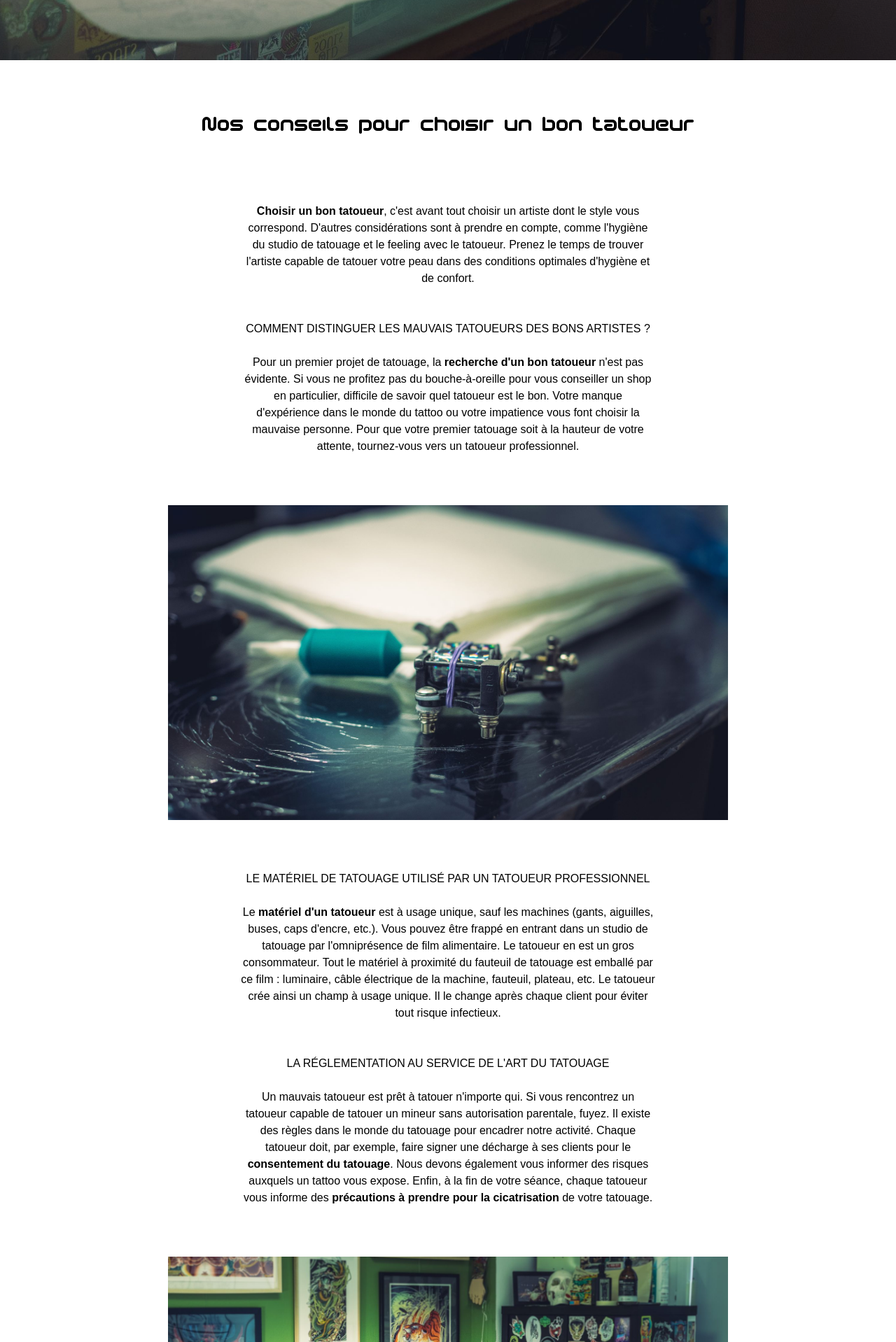
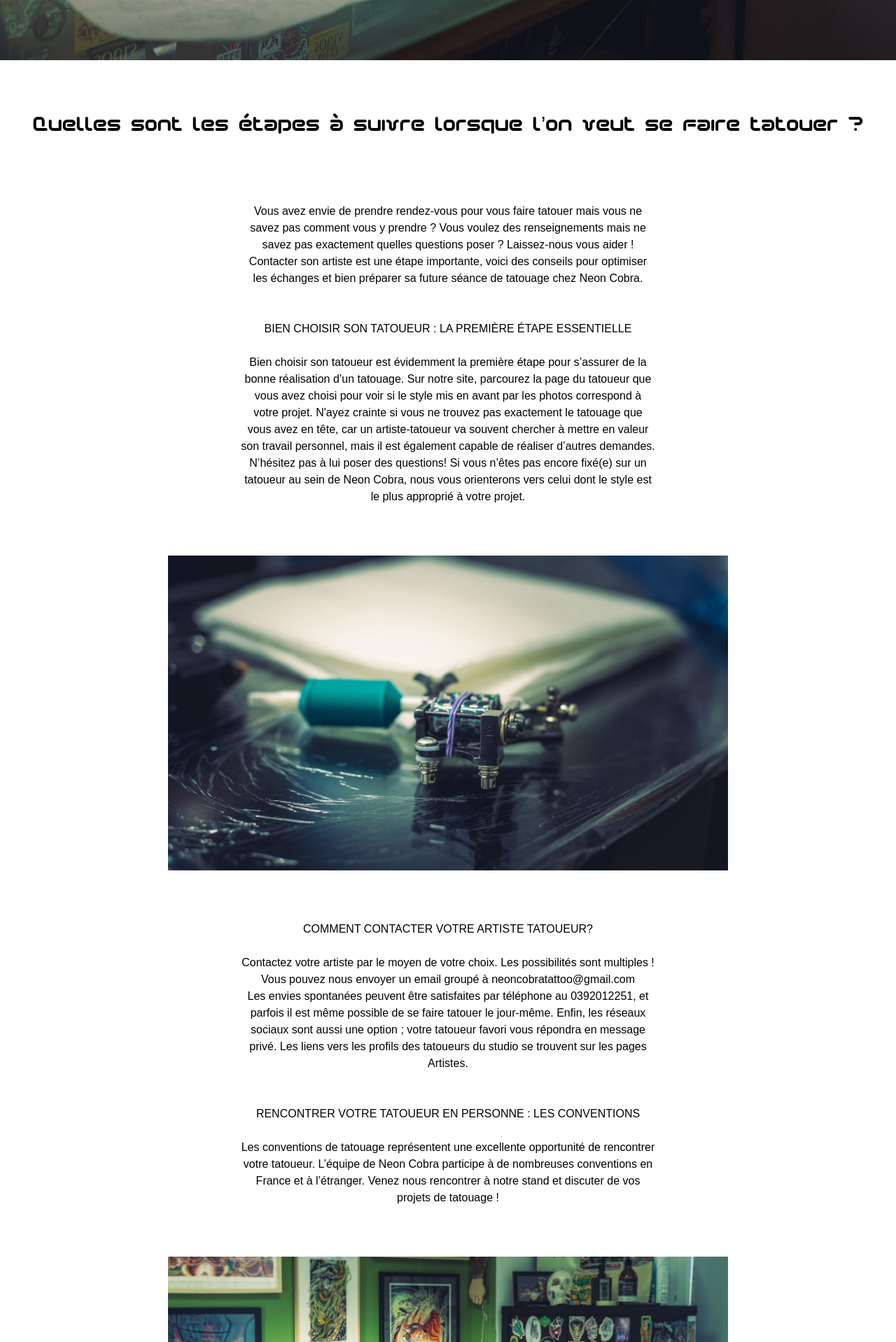
Before and after one commit to StefanHyde/NCT, a Next.js app: page /actualites in a window 1280 px wide. Shown: the part 682-2600 px from the top of the page at 70% size. Built offline with nearby package versions, Linux system fonts and the light colour scheme.

Commit message:
Update blog article

```diff
--- a/pages/actualites/index.js
+++ b/pages/actualites/index.js
@@ -5,7 +5,7 @@ import Image from "next/image";
 import Link from "next/link";
 
 
-export default function Bertrand() {
+export default function Blog() {
 
     return (
         <>
@@ -25,27 +25,30 @@ export default function Bertrand() {
             </div>
 
             <div className="flex flex-col py-12 bg-neutrals-0 space-y-12">
-                <h3 className="p-6 font-scified text-3xl font-normal text-neutrals-1000 text-center">Nos conseils pour
-                    choisir un bon tatoueur</h3>
+                <h3 className="p-6 font-scified text-3xl font-normal text-neutrals-1000 text-center">Quelles sont les
+                    étapes à suivre lorsque l’on veut se faire tatouer ?</h3>
                 <div className="flex flex-col  items-center">
 
                     <div className="w-full p-6 md:w-2/3 xl:w-1/2 font-poppins text-center text-neutrals-1000">
-                        <p><strong>Choisir un bon tatoueur</strong>, c'est avant tout choisir un artiste dont le style
-                            vous correspond. D'autres considérations sont à prendre en compte, comme l'hygiène du studio
-                            de tatouage et le feeling avec le tatoueur. Prenez le temps de trouver l'artiste capable de
-                            tatouer votre peau dans des conditions optimales d'hygiène et de confort.</p>
+                        <p>Vous avez envie de prendre rendez-vous pour vous faire tatouer mais vous ne savez pas comment
+                            vous y prendre ? Vous voulez des renseignements mais ne savez pas exactement quelles
+                            questions poser ? Laissez-nous vous aider ! Contacter son artiste est une étape importante,
+                            voici des conseils pour optimiser les échanges et bien préparer sa future séance de tatouage
+                            chez Neon Cobra.</p>
                     </div>
 
                     <div className="w-full p-6 md:w-2/3 xl:w-1/2 font-poppins text-center text-neutrals-1000">
-                        <h4 className="font-poppins text-center text-neutrals-1000 uppercase">Comment distinguer les
-                            mauvais tatoueurs des bons artistes ?</h4>
+                        <h4 className="font-poppins text-center text-neutrals-1000 uppercase">Bien choisir son tatoueur
+                            : La première étape essentielle</h4>
                         <br/>
-                        <p>Pour un premier projet de tatouage, la <strong>recherche d'un bon tatoueur</strong> n'est pas
-                            évidente. Si vous ne profitez pas du bouche-à-oreille pour vous conseiller un shop en
-                            particulier, difficile de savoir quel tatoueur est le bon. Votre manque d'expérience dans le
-                            monde du tattoo ou votre impatience vous font choisir la mauvaise personne. Pour que votre
-                            premier tatouage soit à la hauteur de votre attente, tournez-vous vers un tatoueur
-                            professionnel.</p>
+                        <p>Bien choisir son tatoueur est évidemment la première étape pour s’assurer de la bonne
+                            réalisation d’un tatouage. Sur notre site, parcourez la page du tatoueur que vous avez
+                            choisi pour voir si le style mis en avant par les photos correspond à votre projet. N'ayez
+                            crainte si vous ne trouvez pas exactement le tatouage que vous avez en tête, car un
+                            artiste-tatoueur va souvent chercher à mettre en valeur son travail personnel, mais il est
+                            également capable de réaliser d’autres demandes. N’hésitez pas à lui poser des questions! Si
+                            vous n’êtes pas encore fixé(e) sur un tatoueur au sein de Neon Cobra, nous vous orienterons
+                            vers celui dont le style est le plus approprié à votre projet.</p>
                     </div>
                 </div>
 
@@ -57,27 +60,27 @@ export default function Bertrand() {
                 <div className="flex flex-col  items-center">
 
                     <div className="w-full p-6 md:w-2/3 xl:w-1/2 font-poppins text-center text-neutrals-1000">
-                        <h4 className="font-poppins text-center text-neutrals-1000 uppercase">Le matériel de tatouage
-                            utilisé par un tatoueur professionnel</h4>
+                        <h4 className="font-poppins text-center text-neutrals-1000 uppercase">Comment contacter votre
+                            artiste tatoueur?</h4>
                         <br/>
-                        <p>Le <strong>matériel d'un tatoueur</strong> est à usage unique, sauf les machines (gants,
-                            aiguilles, buses, caps d'encre, etc.). Vous pouvez être frappé en entrant dans un studio de
-                            tatouage par l'omniprésence de film alimentaire. Le tatoueur en est un gros consommateur.
-                            Tout le matériel à proximité du fauteuil de tatouage est emballé par ce film : luminaire,
-                            câble électrique de la machine, fauteuil, plateau, etc. Le tatoueur crée ainsi un champ à
-                            usage unique. Il le change après chaque client pour éviter tout risque infectieux.</p>
+                        <p>Contactez votre artiste par le moyen de votre choix. Les possibilités sont multiples ! Vous
+                            pouvez nous envoyer un email groupé à <Link href={"mailto:neoncobratattoo@gmail.com"}
+                                                                        className="hover:text-primary-500 ease-in-out duration-300">neoncobratattoo@gmail.com</Link><br/> Les
+                            envies spontanées
+                            peuvent être satisfaites par téléphone au 0392012251, et parfois il est même possible de se
+                            faire tatouer le jour-même. Enfin, les réseaux sociaux sont aussi une option ; votre
+                            tatoueur favori vous répondra en message privé. Les liens vers les profils des tatoueurs du
+                            studio se trouvent sur les pages <Link href={"/#artists"}
+                                                                   className="hover:text-primary-500 ease-in-out duration-300"> Artistes</Link>.
+                        </p>
                     </div>
                     <div className="w-full p-6 md:w-2/3 xl:w-1/2 font-poppins text-center text-neutrals-1000">
-                        <h4 className="font-poppins text-center text-neutrals-1000 uppercase">La réglementation au
-                            service de l'art du tatouage</h4>
+                        <h4 className="font-poppins text-center text-neutrals-1000 uppercase">Rencontrer votre tatoueur
+                            en personne : Les conventions</h4>
                         <br/>
-                        <p>Un mauvais tatoueur est prêt à tatouer n'importe qui. Si vous rencontrez un tatoueur capable
-                            de tatouer un mineur sans autorisation parentale, fuyez. Il existe des règles dans le monde
-                            du tatouage pour encadrer notre activité. Chaque tatoueur doit, par exemple, faire signer
-                            une décharge à ses clients pour le <strong>consentement du tatouage</strong>. Nous devons
-                            également vous informer des risques auxquels un tattoo vous expose. Enfin, à la fin de votre
-                            séance, chaque tatoueur vous informe des <strong>précautions à prendre pour la
-                                cicatrisation </strong>de votre tatouage.</p>
+                        <p>Les conventions de tatouage représentent une excellente opportunité de rencontrer votre
+                            tatoueur. L’équipe de Neon Cobra participe à de nombreuses conventions en France et à
+                            l’étranger. Venez nous rencontrer à notre stand et discuter de vos projets de tatouage !</p>
                     </div>
                 </div>
 
@@ -88,36 +91,34 @@ export default function Bertrand() {
                 <div className="flex flex-col  items-center">
 
                     <div className="w-full p-6 md:w-2/3 xl:w-1/2 font-poppins text-center text-neutrals-1000">
-                        <h4 className="font-poppins text-center text-neutrals-1000 uppercase">Rencontrez les tatoueurs
-                            en salon ou en studio</h4>
+                        <h4 className="font-poppins text-center text-neutrals-1000 uppercase">Préparer votre projet :
+                            Clarifier vos idées</h4>
                         <br/>
-                        <p>Pour choisir un bon tatoueur, dépassez les écrans et les réseaux sociaux pour aller à la
-                            rencontre des artistes. Participez à des salons de tatouage ou rendez-vous directement au
-                            shop du ou des tatoueurs. C'est l'occasion de <strong>discuter de votre projet</strong>, de
-                            juger l'ambiance d'un studio et de voir si le feeling passe entre vous et votre futur
-                            tatoueur.</p>
+                        <p>Après avoir sélectionné et contacté votre tatoueur, il est important d'expliquer votre projet
+                            de manière concise pour éviter toute confusion. Cela permet également à l’artiste d’avoir
+                            une marge de création pour concevoir un motif unique pour vous. Il est utile d'accompagner
+                            votre demande d’une sélection d’images. Souvent, nous vous invitons à passer au studio pour
+                            une consultation, durant laquelle nous pourrons discuter de votre projet avant de planifier
+                            la séance de tatouage.</p>
                         <br/>
-                        <p>Un artiste peut être très bon, réaliser des tatouages de qualité, mais vous pouvez ne pas
-                            vous entendre. Choisir un bon tatoueur, c'est trouver la bonne personne qui comprend votre
-                            projet et est motivée pour le tatouer. Ce contact est essentiel pour garantir un parfait
-                            échange.</p>
+                        <p>Indiquez également la taille approximative de votre tatouage ainsi que l’emplacement souhaité
+                            sur votre corps. Une photo de la zone à tatouer est un bon moyen de montrer à votre tatoueur
+                            ce dont vous parlez, lui permettant de prendre en compte la présence d’autres tatouages ou
+                            de cicatrices, et d'adapter le dessin en conséquence.</p>
+                        <br/>
+                        <p>Précisez si vous désirez un tatouage en couleur ou en noir et gris. Si un motif vous plaît
+                            mais que les couleurs ne correspondent pas à vos préférences, il est possible de le modifier
+                            selon vos goûts.</p>
                     </div>
                     <div className="w-full p-6 md:w-2/3 xl:w-1/2 font-poppins text-center text-neutrals-1000">
-                        <h4 className="font-poppins text-center text-neutrals-1000 uppercase">Le choix du tatoueur en
-                            fonction du prix des tatouages</h4>
+                        <h4 className="font-poppins text-center text-neutrals-1000 uppercase">Disponibilités et
+                            coordonnées : Ne les oubliez pas!</h4>
                         <br/>
-                        <p>Choisir un bon tatoueur ne se fait pas en fonction du <strong>prix des tatouages</strong>. Un
-                            mauvais tatoueur peut pratiquer des tarifs excessifs alors qu'un très bon tatoueur peut
-                            demander un prix bas sans affecter la qualité de son travail. Chaque tatoueur est libre de
-                            fixer ses tarifs comme il l'entend.</p>
-                        <br/>
-                        <p>Le tarif d'un tatouage dépend de la complexité du projet, de sa taille, ou encore de la
-                            partie du corps concernée, mais aussi de la notoriété de l'artiste. Il est donc difficile de
-                            comparer les tatoueurs sur une question de tarif.</p>
-                        <p>Cependant, demandez au tatoueur le <strong>prix de la sortie d'aiguille</strong>. Il se situe
-                            en moyenne entre 80 et 100 € dans les studios de tatouage en France. Un prix plus bas doit
-                            vous mettre la puce à l'oreille : le tatoueur a besoin d'attirer les clients. Ce n'est
-                            généralement pas bon signe si le tatoueur manque d'activité.</p>
+                        <p>N’oubliez pas de nous communiquer vos disponibilités ainsi que votre numéro de téléphone,
+                            afin que nous puissions vous contacter en cas de créneaux disponibles rapidement. Si vous ne
+                            pouvez pas vous déplacer pour une consultation, nous pouvons également communiquer par
+                            téléphone, visio, ou e-mail.</p>
+
                     </div>
                 </div>
 
@@ -128,64 +129,34 @@ export default function Bertrand() {
                 <div className="flex flex-col  items-center">
 
                     <div className="w-full p-6 md:w-2/3 xl:w-1/2 font-poppins text-center text-neutrals-1000">
-                        <h4 className="font-poppins text-center text-neutrals-1000 uppercase">Choisir un spécialiste
-                            dans son style de tatouage</h4>
+                        <h4 className="font-poppins text-center text-neutrals-1000 uppercase">Soyez conscient(e) de
+                            votre budget</h4>
                         <br/>
-                        <p>Vous rêvez d'un tribal sur le dos ? Vous souhaitez plutôt un <a href="#geometrique">tattoo
-                            géométrique</a> ou des motifs floraux sur votre corps ? Vous envisagez un <Link
-                            href={"artists/jb"} className="font-bold hover:text-primary-500 ease-in-out duration-300">tatouage
-                            japonais traditionnel</Link> à la manière d'un Yakuza ?
-                            Dans le monde du tatouage, il existe autant d'artistes que de styles différents. Pour être
-                            sûr d'obtenir le tatouage de vos rêves, orientez-vous vers des <strong>tatoueurs
-                                spécialistes de leur genre</strong></p>
+                        <p>Donnez-nous une idée du budget dont vous disposez pour votre projet. Chaque tatoueur évalue
+                            le coût d’un tatouage en fonction de sa taille, de son emplacement, du nombre de séances
+                            nécessaires et de la technique employée.</p>
                     </div>
                     <div className="w-full p-6 md:w-2/3 xl:w-1/2 font-poppins text-center text-neutrals-1000">
-                        <h4 className="font-poppins text-center text-neutrals-1000 uppercase">Tattoo en couleurs ou noir
-                            et gris ?</h4>
+                        <h4 className="font-poppins text-center text-neutrals-1000 uppercase">Règlement et acompte : Ce
+                            que vous devez savoir</h4>
                         <br/>
-                        <p>Certains tatoueurs se spécialisent dans les <strong>tatouages en couleurs</strong>, d'autres
-                            préfèrent ne travailler que les encres noires. Un bon tatoueur peut refuser votre projet de
-                            carpe koï en couleur si son art se situe dans le réalisme animalier en noir et gris. Pour
-                            éviter de perdre du temps, consultez les profils des tatoueurs sur les réseaux sociaux,
-                            comme Instagram. Les artistes y mettent en avant leurs flashs disponibles ainsi que les
-                            projets clients. Vous pouvez également leur envoyer un message pour vous assurer de leur
-                            style.</p>
+                        <p>Sachez qu'un acompte non remboursable sera demandé lorsque vous convenez de la séance de
+                            tatouage avec votre artiste. Cet acompte couvre le travail de préparation du motif ainsi que
+                            le temps réservé pour vous. Il est déduit du prix final, mais en cas d’annulation moins de
+                            48 heures avant le rendez-vous, il ne sera pas remboursé. Le respect de cet engagement est
+                            apprécié par votre tatoueur.</p>
+                        <br/>
+                        <p>Le règlement de l'acompte et des séances doit être effectué en espèces. Si la distance ne
+                            permet pas de passer au studio pour déposer l’acompte, un arrangement peut être possible par
+                            virement bancaire ou équivalent (Paypal).</p>
                     </div>
 
                     <div className="w-full p-6 md:w-2/3 xl:w-1/2 font-poppins text-center text-neutrals-1000">
-                        <h4 className="font-poppins text-center text-neutrals-1000 uppercase">Les styles de tatouages
-                            réalisés par les tatoueurs</h4>
+                        <h4 className="font-poppins text-center text-neutrals-1000 uppercase">Profitez de l'expérience
+                        </h4>
                         <br/>
-                        <p>Pour choisir un bon tatoueur, orientez-vous vers un artiste qui réalise le style que vous
-                            souhaitez. Vous pouvez désirer un <Link
-                                href={"artists/richard"}
-                                className="font-bold hover:text-primary-500 ease-in-out duration-300">tatouage
-                                neo japonais</Link> dans le
-                            dos ou, au contraire, préférez un <Link
-                                href={"artists/eric"}
-                                className="font-bold hover:text-primary-500 ease-in-out duration-300">tatouage
-                                graphique</Link> plus
-                            minimaliste sur l'avant-bras. Le <strong>book des artistes</strong> est un guide précieux
-                            pour vous montrer le travail du tatoueur.</p>
-                    </div>
-
-                    <div className="w-full p-6 md:w-2/3 xl:w-1/2 font-poppins text-center text-neutrals-1000">
-                        <h4 className="font-poppins text-center text-neutrals-1000 uppercase">La technique de tatouage
-                            proposé par l'artiste</h4>
-                        <br/>
-                        <p>Les styles des tatoueurs ne concernent pas uniquement les dessins. La <strong>technique de
-                            tatouage</strong> devient également une spécialité. Le <Link
-                            href={"artists/bertrand"}
-                            className="font-bold hover:text-primary-500 ease-in-out duration-300">handpoke</Link>, par
-                            exemple, est réalisé par des tatoueurs n'utilisant pas de dermographe. Les motifs sont
-                            réalisés point par point, à la main. Ce style n'est pas à confondre avec le <Link
-                                href={"artists/eric"}
-                                className="font-bold hover:text-primary-500 ease-in-out duration-300">Dot Work</Link> qui nécessite une machine.</p>
-                        <br/>
-                        <p>Avant d'encrer votre peau par un tatoueur, laissez mûrir votre projet de tatouage. Si vous
-                            cherchez des conseils ou des idées de tattoos, venez rencontrer nos artistes dans notre <Link
-                                href={"/"}
-                                className="font-bold hover:text-primary-500 ease-in-out duration-300">salon de tatouage à Strasbourg</Link>.</p>
+                        <p>Une séance de tatouage est un moment unique. En suivant ces quelques conseils, vous pourrez
+                            en profiter pleinement. Au plaisir de vous accueillir chez Neon Cobra ! :)</p>
                     </div>
                 </div>
 
@@ -194,5 +165,5 @@ export default function Bertrand() {
 
 
         </>
-)
+    )
 }
```
